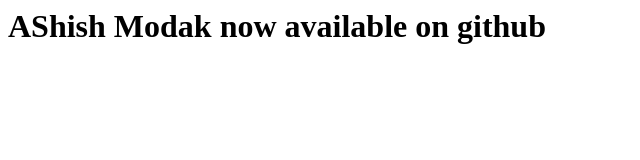
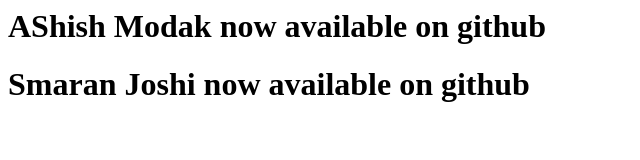
Before and after one commit to mendisboyes/AshishModakRepository2, a plain HTML site: page index.html in a window 1280 px wide. Shown: the whole page, without its empty margins (0-640 px from the left). Drawn offline with Linux system fonts and the light colour scheme.

Commit message:
new h1 tag added

```diff
--- a/index.html
+++ b/index.html
@@ -6,5 +6,6 @@
     </head>
     <body>
         <h1>AShish Modak now available on github</h1>
+        <h1>Smaran Joshi now available on github</h1>
     </body>
 </html>
```
